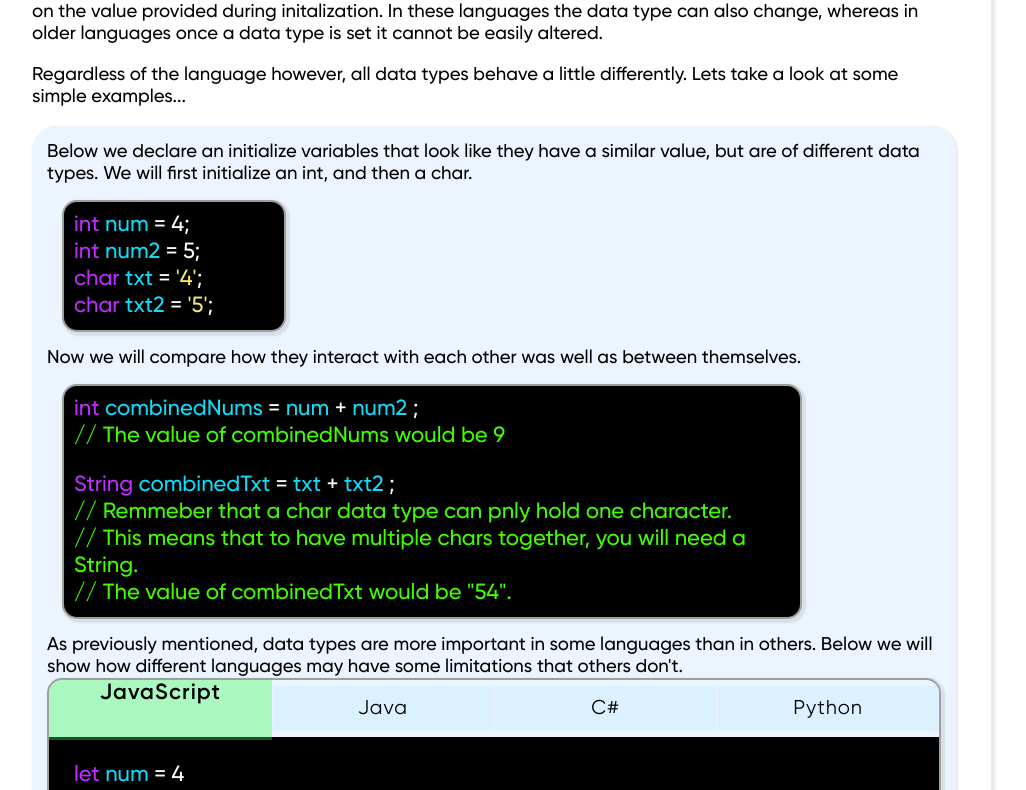
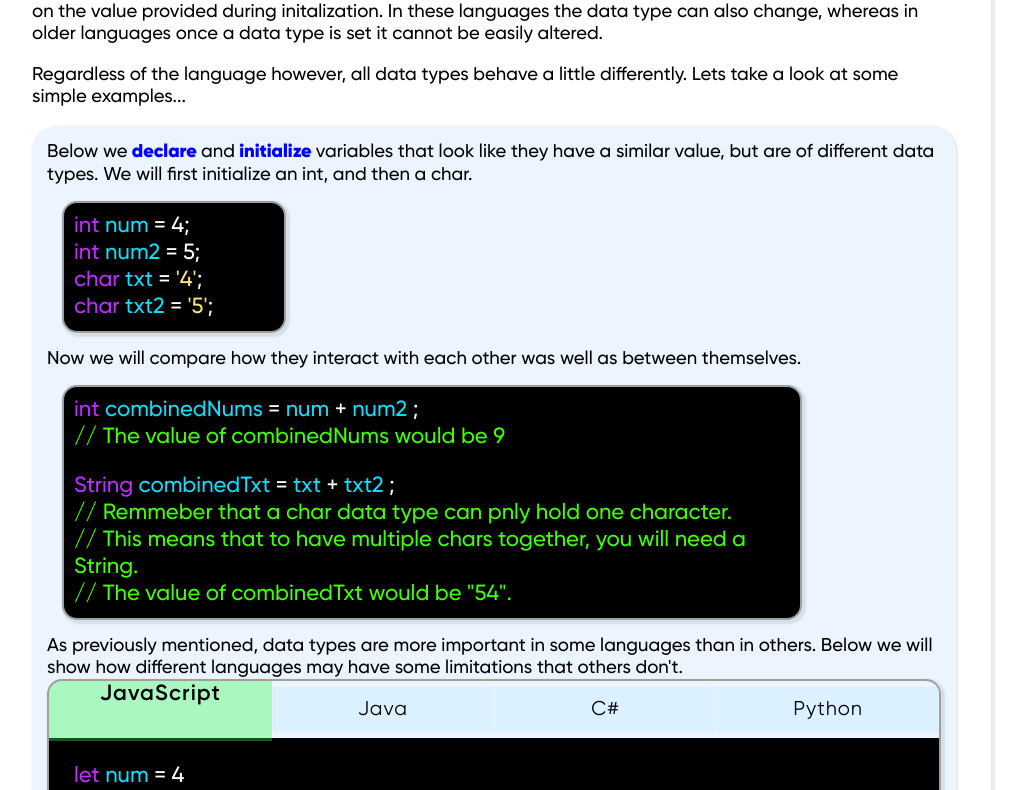
Before and after one commit to NLanese/the-codex, a Next.js app: page /concepts/basics/lessons/data_types in a window 1280 px wide. Shown: the part 1210-2000 px from the top of the page, without its empty margins (11-1037 px from the left). Built offline with nearby package versions, Linux system fonts and the light colour scheme.

Commit message:
utilized osDef

```diff
--- a/OstrichComponents/Text/OstrichDefinition.js
+++ b/OstrichComponents/Text/OstrichDefinition.js
@@ -50,18 +50,18 @@ export const ODef = ({
     /////////////////
     const { top, left } = getModalPosition();
     return (
-        <span style={{backgroundColor: 'yellow'}} className="relative inline-block">
+        <span className="relative inline-block">
           <span
           style={{fontWeight: 600, color: 'blue'}}
           onClick={() => setOpen(!open)}
           ref={textRef}
           >
-            {(" " + text + " ")}
+            <strong>{(" " + text + " ")}</strong>
         </span>
            {open && (
             <div
-            style={{  position: 'absolute',
-                      top: (top - 175), left: left,
+            style={{  position: 'absolute', zIndex: 500,
+                      top: (top - 120), left: left,
                       maxWidth: 500, height: 'auto',
                       backgroundColor: 'lightgrey',
                       borderRadius: 15,
--- a/pages/concepts/basics/lessons/data_types.js
+++ b/pages/concepts/basics/lessons/data_types.js
@@ -1119,7 +1119,27 @@ const DataTypesLesson = ({}) => {
                         </p>
 
                         <div style={{...Styles.Sections.importantNote, ...Styles.Fonts.basic}}>
-                            Below we declare an initialize variables that look like they have a similar value, but are of different data types. We will first initialize an int, and then a char.
+                            Below we
+                            <ODef
+                            text="declare"
+                            modalContent={
+                            <ODefContnet
+                                color="#88fccc"
+                                word="Declaration"
+                                definition="Creating a variable in Computer Science is referred to as 'Declaring.' If I wanted to create and use a new variable, x, I would first have to declare it. In most languages, there will be a keyword immediately proceeding the variable name. For instance, in JavaScript, if I wanted to declare an empty variable x, I could do so by entering 'let x' or 'var x', as 'let' and 'var' are keywords for creating variables in JavaScript."
+                                />}
+                            />
+                            and
+                            <ODef
+                            text="initialize"
+                            modalContent={
+                            <ODefContnet
+                                color="#88fccc"
+                                word="Initializing a Variable"
+                                definition="In most langauges, we can declare and initialize a variable at the same time. To initialize a variable simply means to assign a value to it. In our previous example, 'let x', we would simply need to add a value to the statement to consider x initialized. 'let x = 5' is an example of full variable initialization."
+                                />}
+                            />
+                             variables that look like they have a similar value, but are of different data types. We will first initialize an int, and then a char.
                             <div style={Styles.Sections.simpleLessonCode}>
 
                                 <p style={Styles.Code.code}>
```
Also changed, not shown: pages/concepts/basics/lessons/variables.js (+27 -2 lines).
